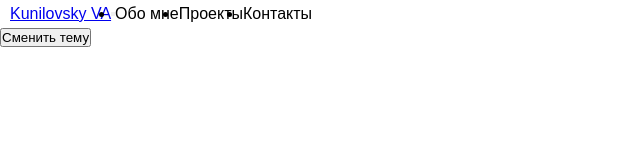
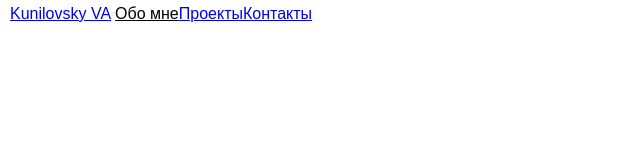
Before and after one commit to kunilovsky/kunilovsky.ru, a plain HTML site: page index.html in a window 1280 px wide. Shown: the whole page, without its empty margins (0-640 px from the left). Drawn offline with Linux system fonts and the light colour scheme.

Commit message:
Navigation menu class Active

```diff
--- /dev/null
+++ b/assets/js/main.js
@@ -0,0 +1,15 @@
+'use strict';
+/* Style element Active */
+const menuActive = document.querySelectorAll('navbar-item');
+const navbarLink = document.getElementsByClassName('navbar-link');
+for (var i = 0; i < navbarLink.length; i++) {
+  navbarLink[i].addEventListener('click', function () {
+    const current = document.getElementsByClassName('active');
+
+    if (current.length > 0) {
+      current[0].className = current[0].className.replace(' active', '');
+    }
+
+    this.className += ' active';
+  });
+}
--- a/assets/style/sass/_header.sass
+++ b/assets/style/sass/_header.sass
@@ -12,3 +12,7 @@ header
     max-width: 300px
 .navbar-menu
     display: flex
+    list-style: none
+    color: var(--text-grey)
+.active
+    color: var(--text-dark)
--- a/assets/style/sass/_theme.sass
+++ b/assets/style/sass/_theme.sass
@@ -2,6 +2,7 @@ body
     /* Text Colors */
     --text-white: #{$white}
     --text-dark: #{$black}
+    --text-grey: #{$grey}
     /* Bacground Colors */
     --bg-white: #{$white}
     --bg-dark: #{$blue-black}
--- a/index.html
+++ b/index.html
@@ -22,15 +22,15 @@
                 <button>
                     <span></span>
                 </button>
-                <ul class="navbar-menu">
-                    <li class="navbar-link">
-                        Обо мне
+                <ul id="menu" class="navbar-menu">
+                    <li class="navbar-item">
+                        <a class="navbar-link active" href="#about">Обо мне</a>
                     </li>
-                    <li class="navbar-link">
-                        Проекты
+                    <li class="navbar-item">
+                        <a class="navbar-link" href="#project">Проекты</a>
                     </li>
-                    <li class="navbar-link">
-                        Контакты
+                    <li class="navbar-item">
+                        <a class="navbar-link" href="#contacts">Контакты</a>
                     </li>
                 </ul>
             </div>
@@ -40,7 +40,7 @@
     <!-- Main -->
     <main>
         <!-- Toggle Theme mode -->
-        <button id="toggle">Сменить тему</button>
+        <button style="display: none;" id="toggle">Сменить тему</button>
         <!-- /Toggle Theme mode -->
     </main>
     <!-- /Main -->
@@ -52,6 +52,7 @@
     <!-- Modal -->
     <!-- /Modal -->
     <!-- JavaScript -->
+    <script src="assets/js/main.js"></script>
     <script src="assets/js/mode.js"></script>
     <!-- /JavaScript -->
 </body>
```
Also changed, not shown: assets/style/style.css, 1 other file.
